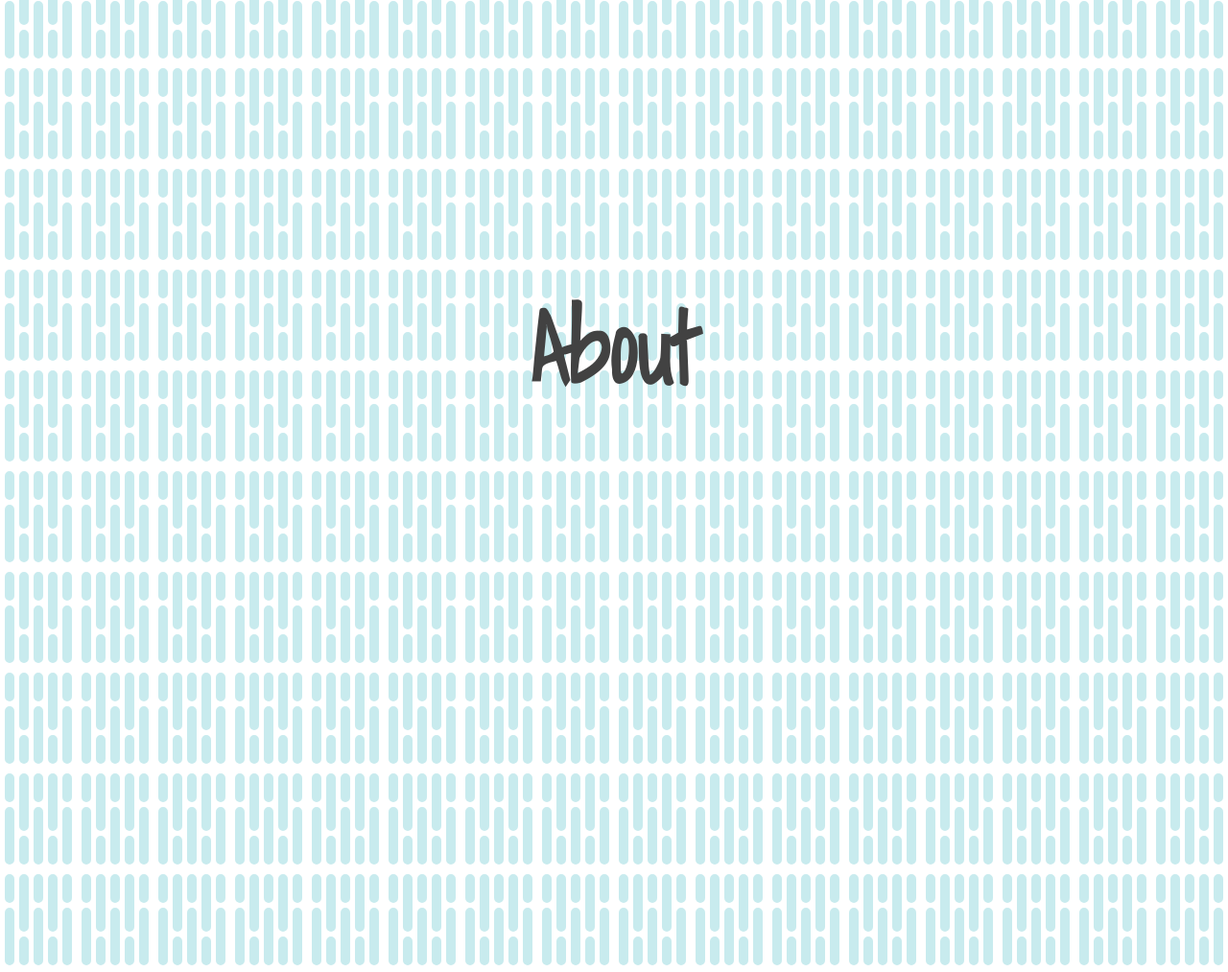
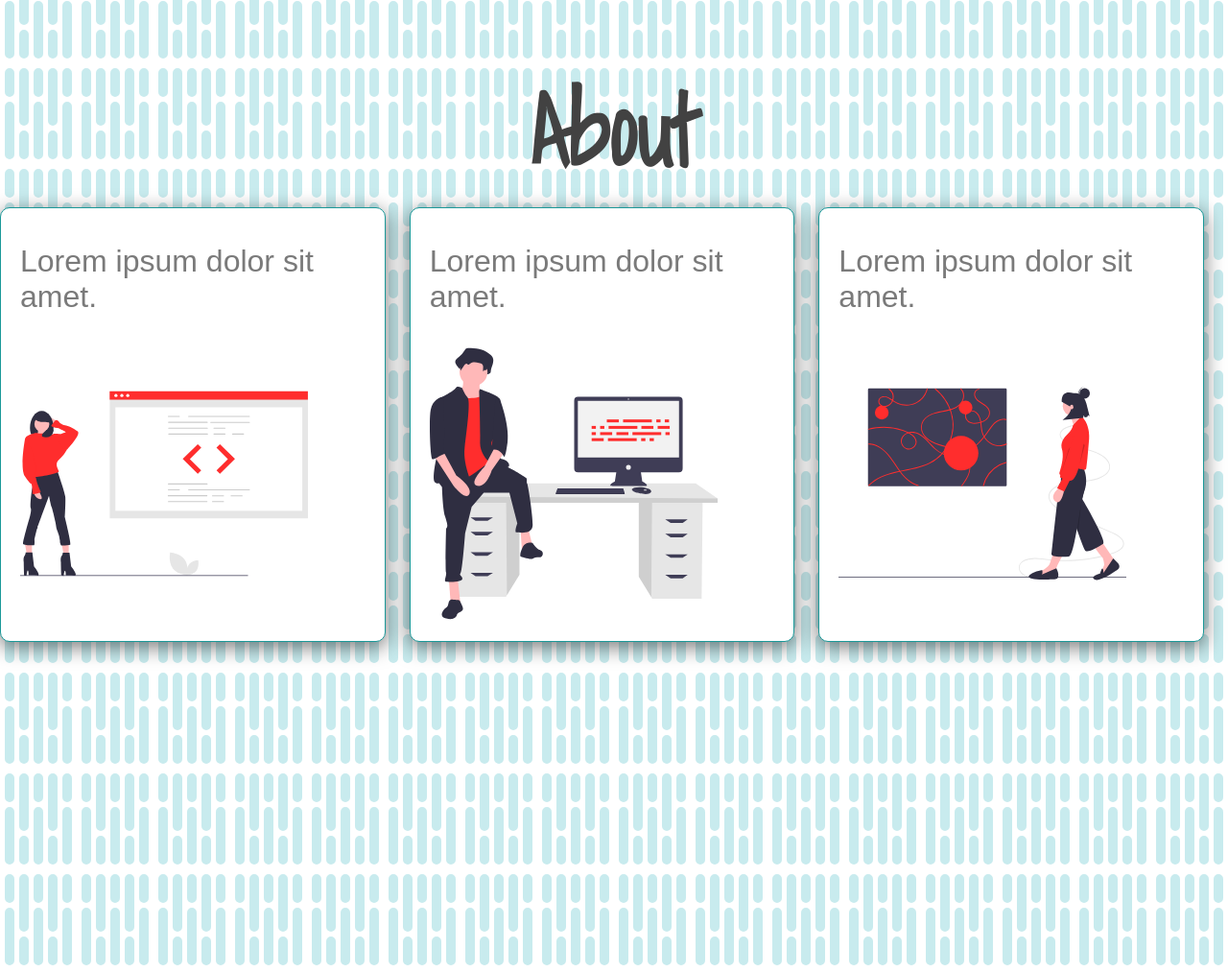
Before and after one commit to imaaduddin/Light-And-Dark-Mode, a plain HTML site: page index.html in a window 1280 px wide. Shown: the part 879-1892 px from the top of the page at 96% size. Drawn offline with Linux system fonts and the light colour scheme; a web font is replaced by a local one.

Commit message:
added some images on html page

```diff
--- a/index.html
+++ b/index.html
@@ -25,6 +25,20 @@
   <!-- about section -->
   <section id="about">
     <h1>About</h1>
+    <div class="about-container">
+      <div class="image-container">
+        <h2>Lorem ipsum dolor sit amet.</h2>
+        <img src="images/undraw_proud_coder_light.svg" alt="Proud Coder" id="image1">
+      </div>
+      <div class="image-container">
+        <h2>Lorem ipsum dolor sit amet.</h2>
+        <img src="images/undraw_feeling_proud_light.svg" alt="Proud Coder" id="image2">
+      </div>
+      <div class="image-container">
+        <h2>Lorem ipsum dolor sit amet.</h2>
+        <img src="images/undraw_conceptual_idea_light.svg" alt="Idea" id="image3">
+      </div>
+    </div>
   </section>
   <!-- projects section -->
   <section id="projects">
```
